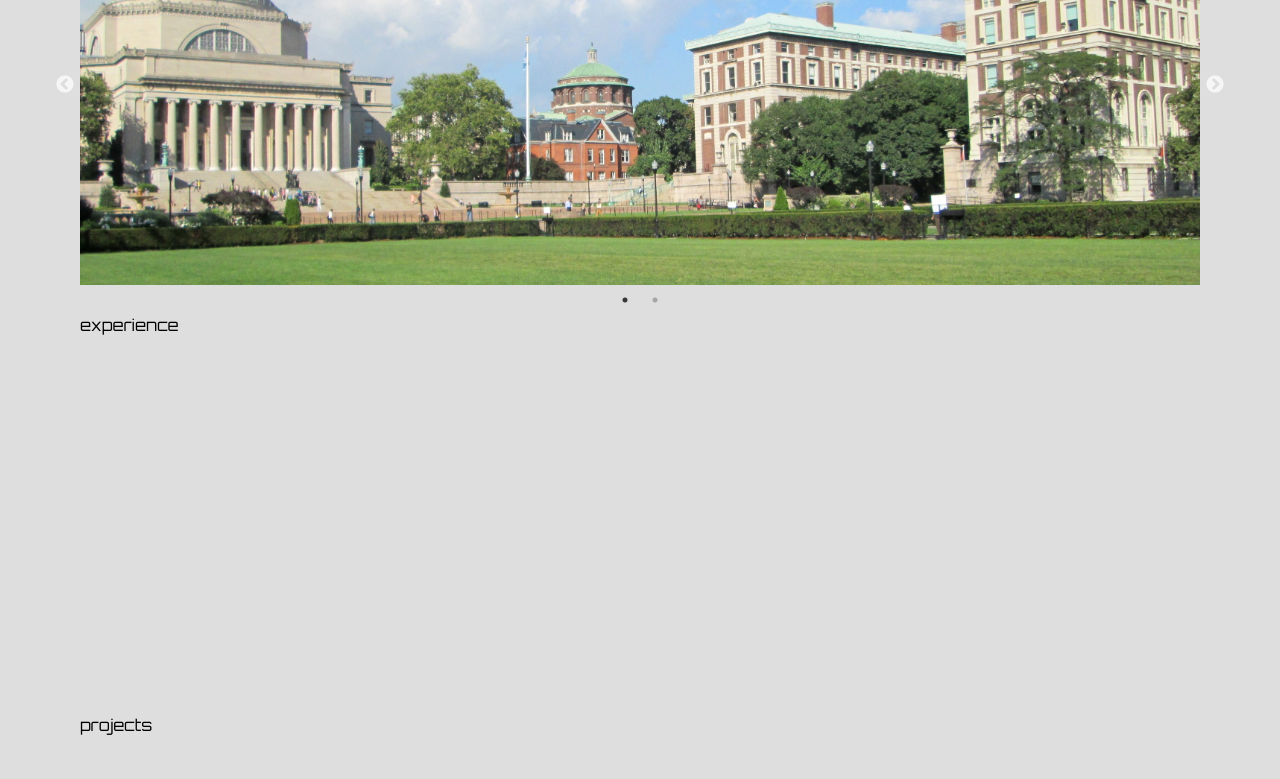
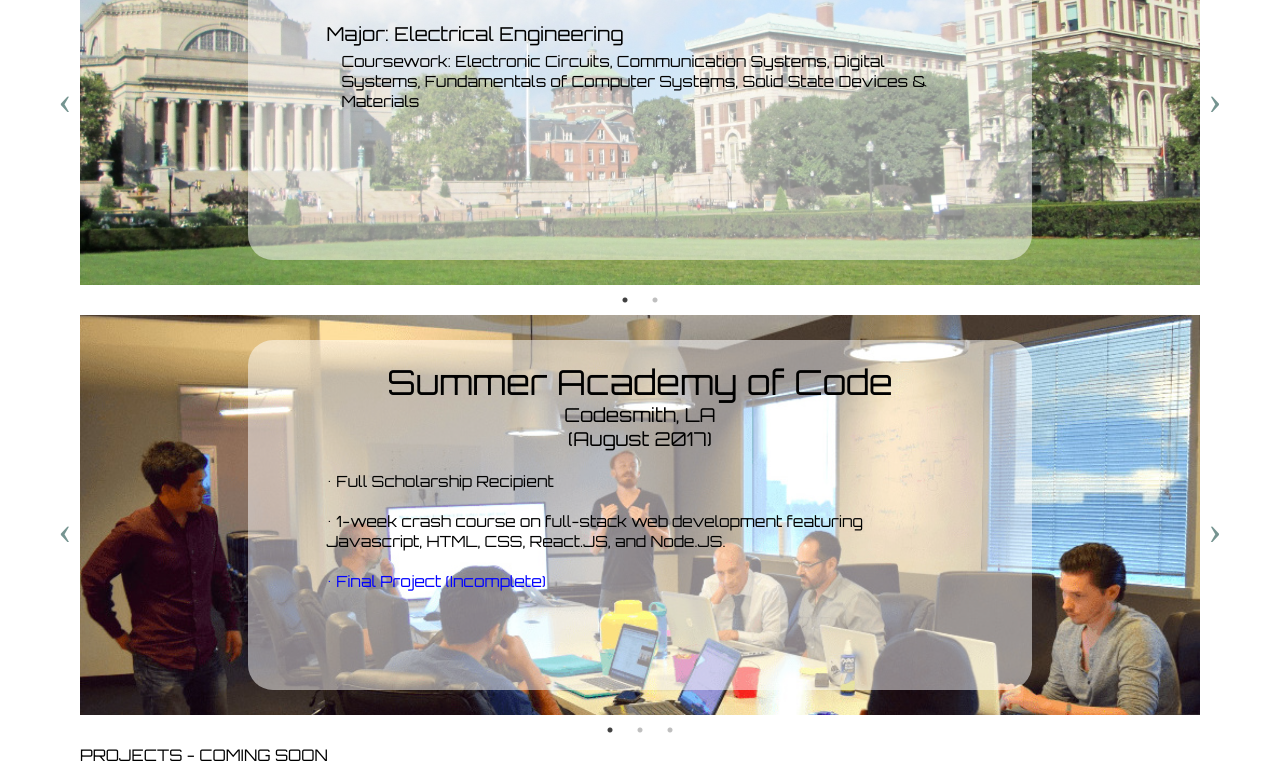
Before and after one commit to bernardnguyen/PersonalWebsite, a plain HTML site: page index.html in a window 1280 px wide. Shown: the part 590-1369 px from the top of the page. Drawn offline with nearby package versions, Linux system fonts and the light colour scheme; a web font is replaced by a local one.

Commit message:
experience slides

```diff
--- a/edu.js
+++ b/edu.js
@@ -1,14 +1,52 @@
 var div = document.getElementById('edu-content');
 
-var columbia = document.createElement('div');
-columbia.id = 'columbia';
-columbia.className = 'edu slide';
-div.append(columbia);
+function createSlide(school, yrSt, yrEnd){
+  var slide = document.createElement('div');
+  slide.id = school;
+  slide.className = 'edu slide';
+  div.append(slide);
 
-var willamette = document.createElement('div');
-willamette.id = 'willamette';
-willamette.className = 'edu slide';
-div.append(willamette);
+  var info = document.createElement('div');
+  info.id = school+'-info';
+  info.className = 'slide-info';
+  slide.append(info);
+
+  var title = document.createElement('div');
+  title.className = 'slide-title';
+  title.innerText = school + " University";
+  info.append(title);
+
+  var years = document.createElement('div');
+  years.classname = 'subtitle';
+  years.innerText = '(August ' + yrSt + ' - May ' + yrEnd + ')';
+  info.append(years);
+
+  var details = document.createElement('div');
+  details.className = 'slide-details';
+  details.id = school+'-details';
+  info.append(details);
+}
+
+var columbia = createSlide('Columbia',2016,2018);
+var willamette = createSlide('Willamette',2013,2016);
+
+function addMajor(univ,maj,cw,majMin){
+  var majorTitle = document.createElement('div');
+  majorTitle.className = 'major-title';
+  majorTitle.innerText = (majMin) ? 'Major: ' + maj : 'Minor: ' + maj;
+
+  var coursework = document.createElement('div');
+  coursework.className = 'coursework';
+  coursework.innerText = 'Coursework: ' + cw;
+  majorTitle.append(coursework);
+  document.getElementById(univ+'-details').append(majorTitle);
+}
+
+addMajor('Willamette', 'Physics', 'Classical Mechanics, Quantum Mechanics, Electromagnetics, Cosmology', true);
+addMajor('Willamette', 'Computer Science', 'Data Structures, Simulation of Computer and Natural Systems, Machine Learning', false);
+addMajor('Willamette', 'Mathematics', 'Linear Algebra, Differential Equations', false);
+
+addMajor('Columbia', 'Electrical Engineering', 'Electronic Circuits, Communication Systems, Digital Systems, Fundamentals of Computer Systems, Solid State Devices & Materials', true);
 
 $(document).ready(function(){
     $('.edu').slick({
--- /dev/null
+++ b/exp.js
@@ -0,0 +1,75 @@
+var div = document.getElementById('exp-content');
+
+function createSlide(id, job, company, time){
+    var slide = document.createElement('div');
+    slide.id = id;
+    slide.className = 'exp slide';
+    div.append(slide);
+
+    var info = document.createElement('div');
+    info.id = id+'-info';
+    info.className = 'slide-info';
+    slide.append(info);
+
+    var header = document.createElement('div');
+    header.className = 'slide-title';
+    header.innerText = job;
+    info.append(header);
+
+    var employer = document.createElement('div');
+    employer.className = 'subtitle';
+    employer.innerText = company;
+    info.append(employer);
+
+    var years = document.createElement('div');
+    years.className = 'subtitle';
+    years.innerText = '(' + time + ')';
+    info.append(years);
+}
+
+createSlide('codesmith', 'Summer Academy of Code', 'Codesmith, LA', 'August 2017');
+createSlide('witstech', 'Tech Shop Assistant', 'Willamette Integrated Technology Services (WITS)', 'August 2014 - May 2016');
+createSlide('witshelp', 'Help Desk Technician', 'Willamette Integrated Technology Services (WITS)', 'December 2013 - May 2016');
+
+
+function addDetails(box, text, link){
+    var box = document.getElementById(box+'-info');
+
+    var div = document.createElement('div');
+    div.className = (link == null) ? 'bullets' : 'bullets hyperlink';
+    div.innerText = text;
+
+    div.addEventListener("click", function(){
+        window.open(link);
+    });
+
+    box.append(div);
+}
+
+addDetails('codesmith', 'Full Scholarship Recipient');
+addDetails('codesmith', '1-week crash course on full-stack web development featuring Javascript, HTML, CSS, React.JS, and Node.JS.');
+addDetails('codesmith', 'Final Project (Incomplete)', 'https://run-a-way.herokuapp.com');
+
+addDetails('witstech', 'Repair university-owned equipment');
+addDetails('witstech', 'Deploy custom images and software to computers for use by students, faculty, and staff.');
+addDetails('witstech', 'Assist in the construction, maintenance, and repair of various technology built into facilities across campus.');
+
+addDetails('witshelp', 'Provide walk-in and over-the-phone tech support for the Willamette community.');
+addDetails('witshelp', 'Troubleshoot and repair computers and A/V equipment.');
+addDetails('witshelp', 'Deliver and set up A/V equipment for classes and university events.');
+addDetails('witshelp', 'Manage equipment inventory and associated database.');
+addDetails('witshelp', 'Manage, lead, and train student employees through day-to-day operations.')
+
+
+
+
+
+
+
+
+
+$(document).ready(function(){
+    $('.exp').slick({
+      dots: true,
+    });
+  });
--- a/index.html
+++ b/index.html
@@ -20,6 +20,7 @@
 
   <script src='main.js'></script>
   <script src='edu.js'></script>
+  <script src='exp.js'></script>
   <link rel="stylesheet" type="text/css" href="style.css">
 </body>
 
--- a/main.js
+++ b/main.js
@@ -57,7 +57,7 @@
 var home = document.createElement('div');
 home.id = 'home-content';
 home.className = 'home content';
-home.innerText = 'home';
+home.innerText = 'HOME - COMING SOON';
 MAIN.append(home);
 
 var edu = document.createElement('div');
@@ -68,19 +68,18 @@
 var exp = document.createElement('div');
 exp.id = 'exp-content';
 exp.className = 'exp content';
-exp.innerText = 'experience';
 MAIN.append(exp);
 
 var proj = document.createElement('div');
 proj.id = 'proj-content';
 proj.className = 'proj content';
-proj.innerText = 'projects';
+proj.innerText = 'PROJECTS - COMING SOON';
 MAIN.append(proj);
 
 var rand = document.createElement('div');
 rand.id = 'rand-content';
 rand.className = 'rand content';
-rand.innerText = 'random';
+rand.innerText = 'RANDOM - COMING SOON';
 MAIN.append(rand);
 
 $('.home').click(function(e){
@@ -102,3 +101,26 @@
 $('.rand').click(function(e){
     $(document).scrollTop(1640);
 });
+
+
+
+/****************  FOOTER  *****************/
+
+var footer = document.createElement('div');
+footer.id = 'footer';
+container.append(footer);
+
+var address = document.createElement('div');
+address.className = 'footer-details';
+address.innerText = '30 Valley Vista Ct. Fremont, CA 94539'
+footer.append(address);
+
+var phone = document.createElement('div');
+phone.className = 'footer-details';
+phone.innerText = '( 408 ) 515 - 1478';
+footer.append(phone);
+
+var email = document.createElement('div');
+email.className = 'footer-details';
+email.innerText = 'bernardquynguyen@gmail.com';
+footer.append(email);
--- a/style.css
+++ b/style.css
@@ -2,10 +2,13 @@
 
 * {font-family: 'Orbitron', san-serif;}
 
+
+*:focus {outline: none;}
+
 body {
     padding: 0;
     margin: 0;
-    background-color: #DEDEDE;
+    background-color: #FFFFFF;
 }
 
 #header {
@@ -13,9 +16,23 @@
     top: 0px;
     height: 65px;
     width: 100%;
-    background-color: #003D44;
+    background-color: #696969;
     display: flex;
     z-index: 99;
+}
+
+#footer{
+    height: 65px;
+    width: 100%;
+    background-color: #696969;
+    display: flex;
+    flex-direction: row;
+    justify-content: center;
+}
+
+.footer-details{
+    color: white;
+    padding: 25px;
 }
 
 #logo {
@@ -35,7 +52,7 @@
 
 .nav-buttons {
     margin-right: 10px;
-    color: #BDBDBD;
+    color: #FFFFFF;
     background: none;
     border: none;
     font-size: 1.5em;
@@ -43,10 +60,6 @@
 
 .nav-buttons:hover {
     color: #31C193;
-}
-
-.nav-buttons:focus {
-    outline: none;
 }
 
 #main {
@@ -64,12 +77,24 @@
     height: 400px;
 }
 
-#willamette {
+#Willamette {
     background-image: url('images/WU.jpg');
 }
 
-#columbia {
+#Columbia {
     background-image: url('images/CU.jpg');
+}
+
+#codesmith {
+    background-image: url('images/codesmith.jpg');
+}
+
+#witstech {
+    background-image: url('images/techshop.jpg');
+}
+
+#witshelp{
+    background-image: url('images/ford.jpg');
 }
 
 .slide{
@@ -77,3 +102,75 @@
     background-position: top center;
     background-size: cover;
 }
+
+.slide-info{
+    border-radius: 25px;
+    height: 350px;
+    margin-left: 15%;
+    margin-right: 15%;
+    margin-top: 25px;
+    text-align: center;
+    background: rgba(255, 255, 255, 0.50);
+    color: black;
+    font-size: 1.2em;
+}
+
+.slide-title{
+    margin-top: 20px;
+    font-size: 1.8em;
+}
+
+.slide-details{
+    margin-top: 25px;
+    margin-left: 10%;
+    margin-right: 10%;
+    text-align: left;
+}
+
+.major-title{
+    margin-top: 25px;
+}
+
+.coursework{
+    margin-top: 5px;
+    margin-left: 15px;
+    font-size: 0.8em;
+}
+
+.bullets:before {
+    content:"• ";
+}
+
+.bullets {
+    font-size: 0.8em;
+    margin-top: 20px;
+    margin-left: 10%;
+    margin-right: 10%;
+    text-align: left;
+}
+
+.hyperlink {
+    color: blue;
+}
+
+.hyperlink:hover {
+    cursor: pointer;
+}
+
+
+
+
+
+
+
+
+
+
+
+
+.slick-prev:before, .slick-next:before { font-family: "slick"; font-size: 40px; line-height: 1; color: #48716C; opacity: 0.75; -webkit-font-smoothing: antialiased; -moz-osx-font-smoothing: grayscale; }
+.slick-prev:before { content: "‹"; }
+[dir="rtl"] .slick-prev:before { content: "›"; }
+[dir="rtl"] .slick-next { left: -10px; top: 70px; right: auto; }
+.slick-next:before { content: "›"; }
+[dir="rtl"] .slick-next:before { content: "‹"; }
```
Also changed, not shown: images/codesmith.jpg (added), images/ford.jpg (added), images/techshop.jpg (added).
